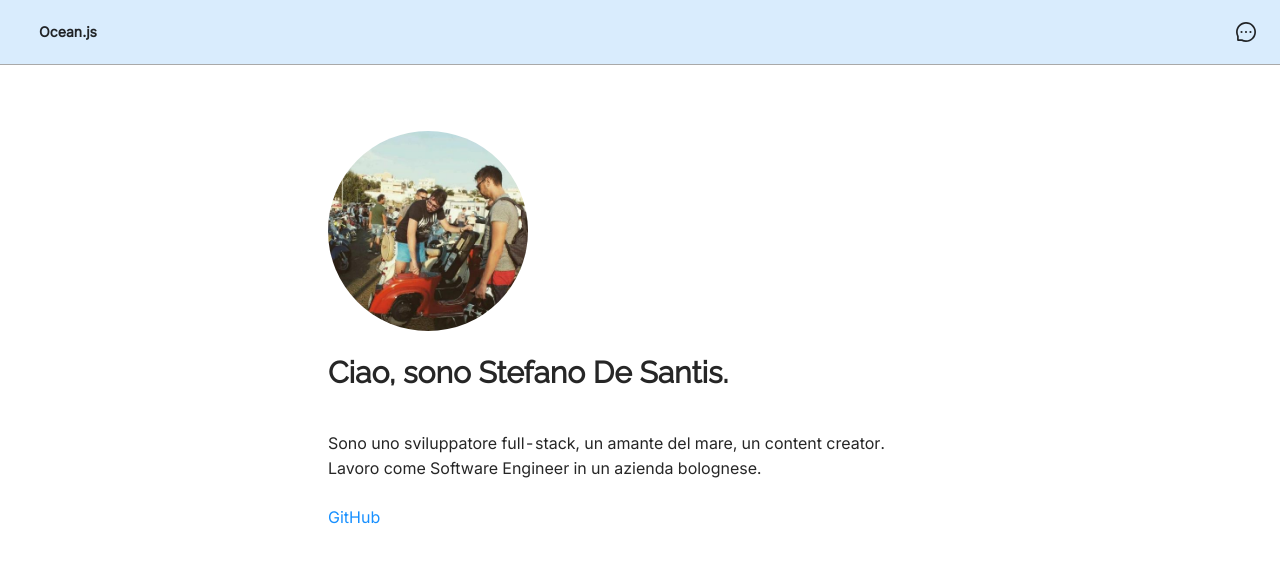
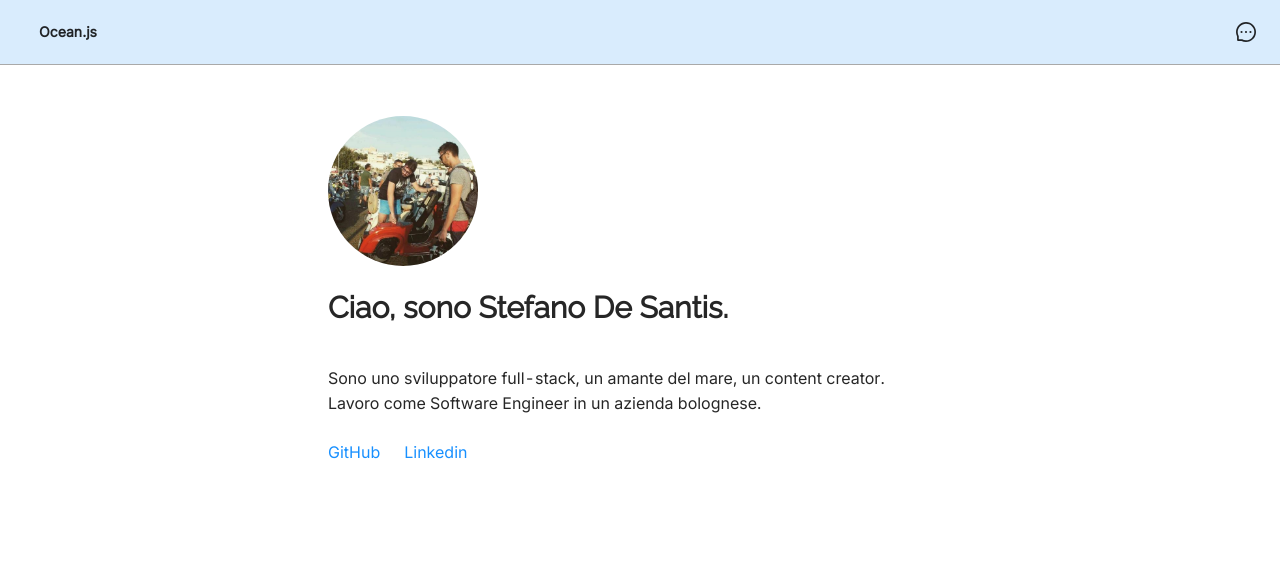
Before and after one commit to sdonafets/Ocean.js, a Next.js app: page /Home in a window 1280 px wide. Shown: the top 562 px of the page. Built offline with nearby package versions, Linux system fonts and the light colour scheme.

Commit message:
[OJS-FIX] Navbar

```diff
--- a/components/AboutMe/AboutMe.module.scss
+++ b/components/AboutMe/AboutMe.module.scss
@@ -13,4 +13,9 @@
   .description {
     font-size: 1rem;
   }
+
+  .link{
+    display: flex;
+    justify-content: space-between;
+  }
 }
--- a/components/AboutMe/index.tsx
+++ b/components/AboutMe/index.tsx
@@ -11,7 +11,7 @@ const AboutMe = () => {
             <Row justify={"space-between"}>
                 <Col span={6}/>
                 <Col span={12}>
-                    <Avatar size={200}
+                    <Avatar size={150}
                             src={<Image alt="Picture of the author" layout={"fill"} src={"/assets/85155592.jpg"}/>}/>
                 </Col>
                 <Col span={6}/>
@@ -45,9 +45,14 @@ const AboutMe = () => {
             <Row justify={"start"}>
                 <Col span={6}/>
                 <Col span={12}>
+                    <Space size={"large"}>
                     <Typography.Text className={styles.description}>
                         <Link href={"https://github.com/sdonafets/"}>GitHub</Link>
                     </Typography.Text>
+                    <Typography.Text className={styles.description}>
+                        <Link href={"https://www.linkedin.com/in/stefanodesantis4"}>Linkedin</Link>
+                    </Typography.Text>
+                    </Space>
                 </Col>
                 <Col span={6}/>
             </Row>
--- a/components/Layout/Navbar/Navbar.module.scss
+++ b/components/Layout/Navbar/Navbar.module.scss
@@ -6,6 +6,9 @@
   align-items: center;
   justify-content: space-between;
   border-bottom: 1px solid darkgray;
+  position: fixed;
+  z-index: 1;
+  width: 100%;
 
   .menu {
     border: none;
--- /dev/null
+++ b/pages/Home/Home.module.scss
@@ -0,0 +1,3 @@
+.content {
+  padding: 50px 0;
+}
--- a/pages/Home/index.tsx
+++ b/pages/Home/index.tsx
@@ -1,7 +1,7 @@
-import {gql} from '@apollo/client'
 import AboutMe from "@/components/AboutMe";
+import style from "./Home.module.scss";
 
-const AllUsersQuery = gql`
+/*const AllUsersQuery = gql`
     query allUsersQuery($first: Int, $after: String) {
         users(first: $first, after: $after){
             pageInfo {
@@ -20,10 +20,11 @@ const AllUsersQuery = gql`
         }
     }
 `;
+*/
 
 const Home = () => {
     return (
-        <div>
+        <div className={style.content}>
             <AboutMe/>
         </div>
     )
```
